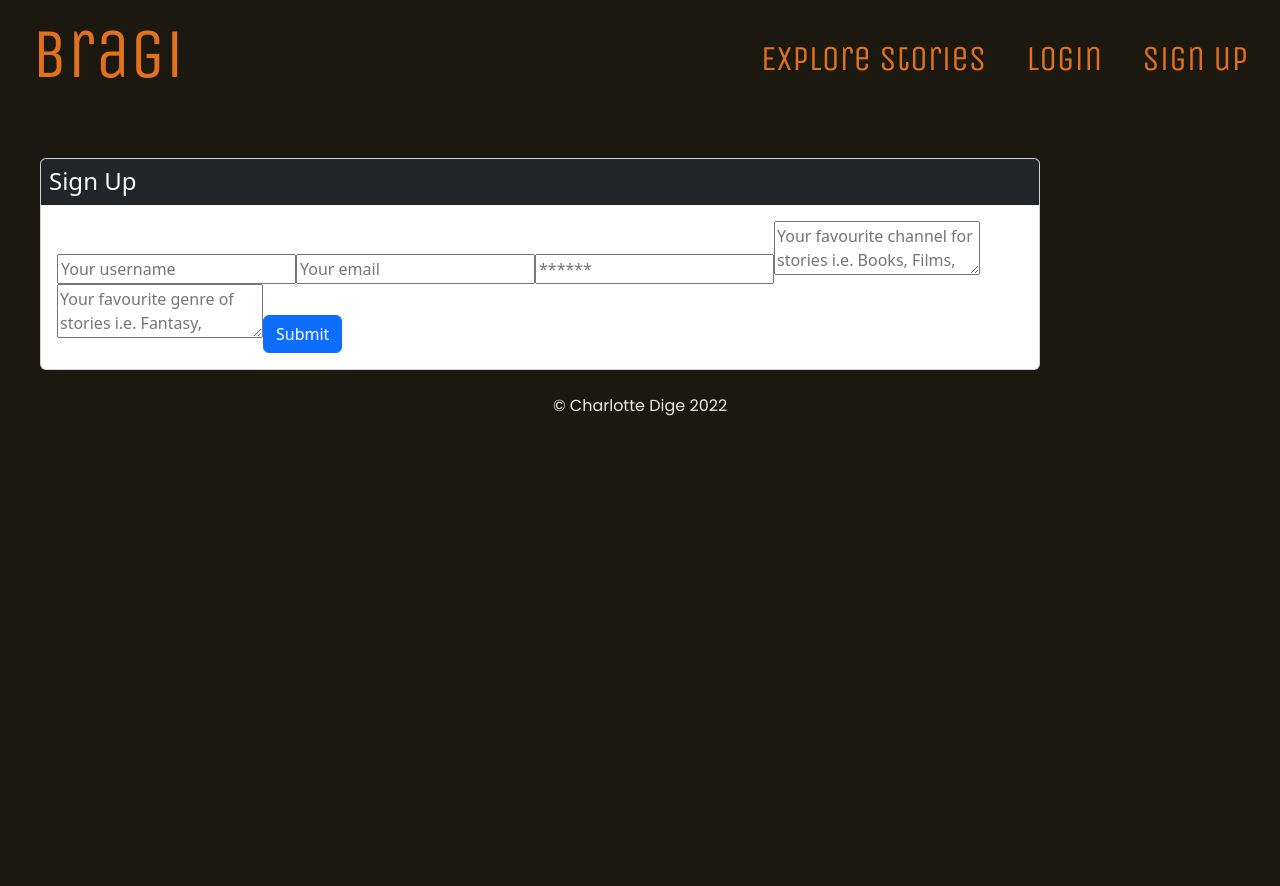
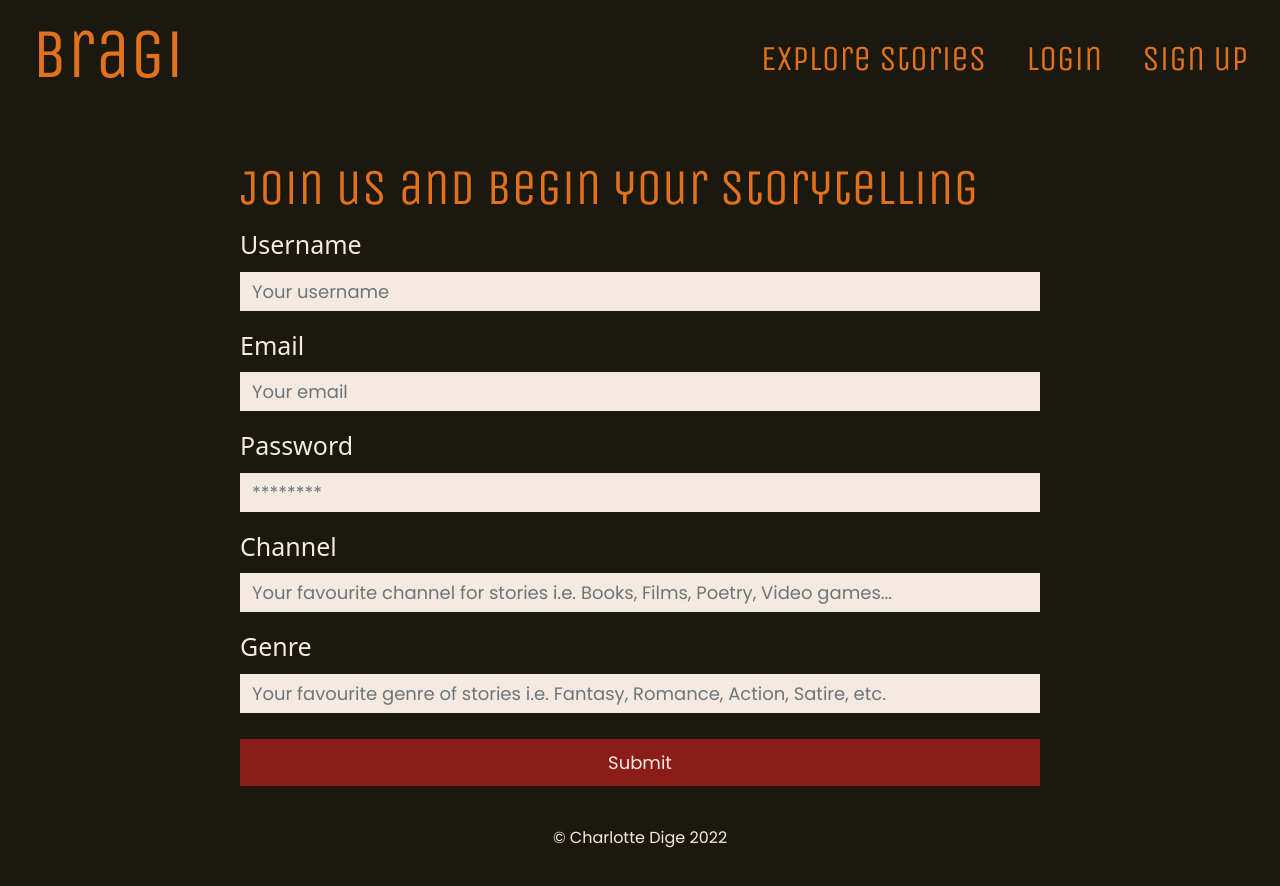
Before and after one commit to CharDige/Bragi, a React (Create React App) app in the folder client/: page /signup in a window 1280 px wide. Shown: the top 886 px of the page. Before the commit the page ends 800 px from the top, so only its background shows below. Built offline with nearby package versions, Linux system fonts and the light colour scheme.

Commit message:
Updated classes and HTML structure for styling

```diff
--- a/client/src/pages/Signup.js
+++ b/client/src/pages/Signup.js
@@ -41,74 +41,50 @@ const Signup = () => {
   };
 
   return (
-    <main className="flex-row justify-center mb-4">
-      <div className="col-12 col-lg-10">
-        <div className="card">
-          <h4 className="card-header bg-dark text-light p-2">Sign Up</h4>
-          <div className="card-body">
+    <main>
       {data ? (
+        <div className='success-message'>
           <p>
             Success! You may now head{' '}
             <Link to="/">back to the homepage.</Link>
           </p>
+        </div>
       ) : (
+        <div className="login-signup-form-style">
+          <h2 className='login-signup-heading'>
+            Join us and begin your storytelling
+          </h2>
           <form onSubmit={handleFormSubmit}>
-                <input
-                  className="form-input"
-                  placeholder="Your username"
-                  name="username"
-                  type="text"
-                  value={formState.name}
-                  onChange={handleChange}
-                />
-                <input
-                  className="form-input"
-                  placeholder="Your email"
-                  name="email"
-                  type="email"
-                  value={formState.email}
-                  onChange={handleChange}
-                />
-                <input
-                  className="form-input"
-                  placeholder="******"
-                  name="password"
-                  type="password"
-                  value={formState.password}
-                  onChange={handleChange}
-                />
-                <textarea
-                  className="form-input"
-                  placeholder="Your favourite channel for stories i.e. Books, Films, Poetry, Video games..."
-                  name="channel"
-                  value={formState.channel}
-                  onChange={handleChange}
-                />
-                <textarea
-                  className="form-input"
-                  placeholder="Your favourite genre of stories i.e. Fantasy, Romance, Action, Satire, etc."
-                  name="genre"
-                  value={formState.genre}
-                  onChange={handleChange}
-                />
-                <button
-                  className="btn btn-block btn-primary"
-                  style={{ cursor: 'pointer' }}
-                  type="submit"
-                >
-                  Submit
-                </button>
+            <div className='mb-3'>
+              <label className="form-label">Username</label>
+              <input className="form-control form-input-style" placeholder="Your username" name="username" type="text" value={formState.name} onChange={handleChange} />
+            </div>
+            <div className="mb-3">
+              <label className="form-label">Email</label>
+              <input type="email"
+                name="email" className="form-control form-input-style" id="email" placeholder="Your email" value={formState.email} onChange={handleChange} />
+            </div>
+            <div className="mb-3">
+              <label className="form-label">Password</label>
+              <input type="password" name="password" className="form-control form-input-style" id="password" placeholder='********' value={formState.password} onChange={handleChange} />
+            </div>
+            <div className='mb-3'>
+              <label className='form-label'>Channel</label>
+              <input className='form-control form-input-style' placeholder="Your favourite channel for stories i.e. Books, Films, Poetry, Video games..." name="channel" value={formState.channel} onChange={handleChange} />
+            </div>
+            <div className='mb-3'>
+              <label className='form-label'>Genre</label>
+              <input className='form-control form-input-style' placeholder='Your favourite genre of stories i.e. Fantasy, Romance, Action, Satire, etc.' name="genre" value={formState.genre} onChange={handleChange} />
+            </div>
+            <button type="submit" className="btn login-signup-btn-style">Submit</button>
           </form>
+        </div>
       )}
-
       {error && (
         <div className="my-3 p-3 bg-danger text-white">
           {error.message}
         </div>
       )}
-          </div>
-        </div>
-      </div>
     </main>
   );
 };
```
Lines whose indentation alone changed are shown as unchanged.
